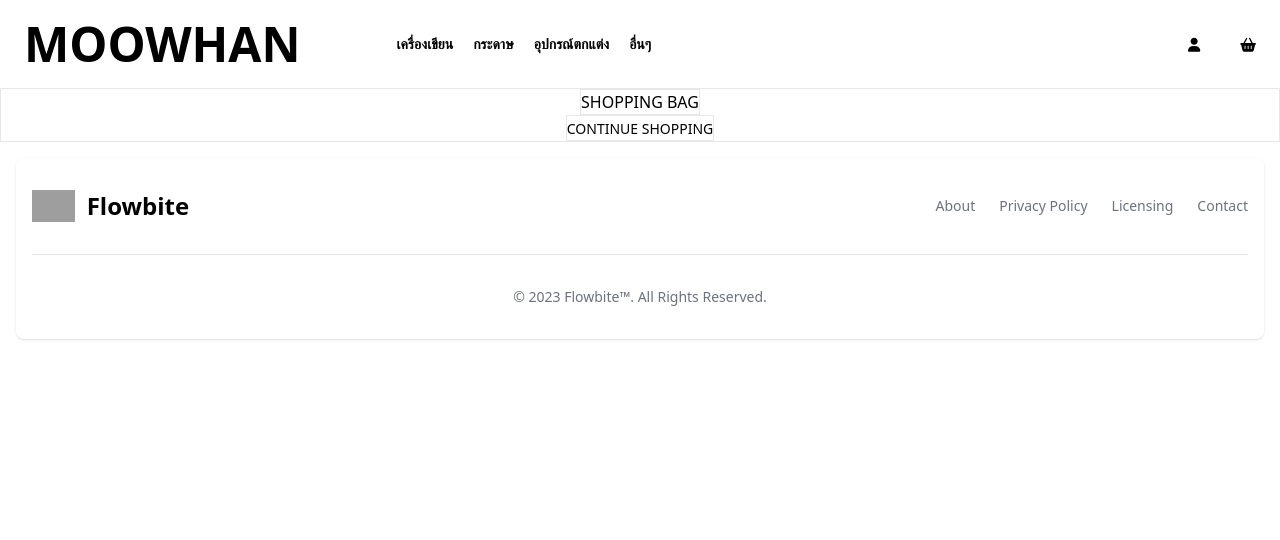
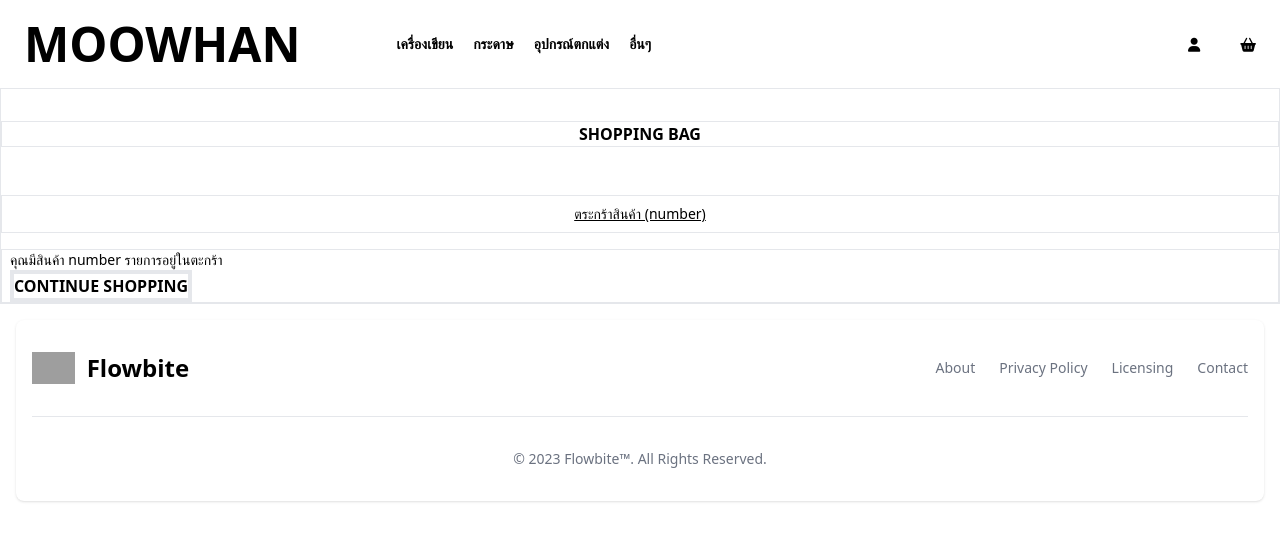
Before and after one commit to JastKherZ/Last-Moo-Waan, a Vue app in the folder Moo-Whann/: page /basket in a window 1280 px wide. Shown: the top 540 px of the page. Built offline with nearby package versions, Linux system fonts and the light colour scheme; grey boxes are pictures that could not be loaded.

Commit message:
finish basket

```diff
--- a/Moo-Whann/src/views/basket.vue
+++ b/Moo-Whann/src/views/basket.vue
@@ -1,12 +1,18 @@
 <template>
-    <div class="flex flex-col justify-center items-center border">
-        <div class="border">
-            <h1>SHOPPING BAG</h1>
+    <div class="flex flex-col border">
+        <div class="flex justify-center items-center my-8 border">
+            <h1 class="font-bold">SHOPPING BAG</h1>
         </div>
-        <div class="border">
+        <div class="flex justify-center items-center border my-4">
+            <p class="text-sm underline m-2">ตระกร้าสินค้า (number)</p>
+        </div>
+        <div class="flex flex-col border">
+            <p class="text-sm ml-2">คุณมีสินค้า number รายการอยู่ในตะกร้า</p>
             <router-link to="/">
-                <div class="space-x-5">
-                    <button class="text-sm">CONTINUE SHOPPING</button>
+                <div class="space-x-5 ml-2">
+                    <button class="bg-white font-bold border-4">
+                            CONTINUE SHOPPING
+                        </button>
                 </div>
             </router-link>
         </div>
```
